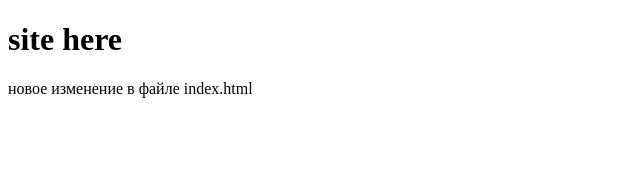
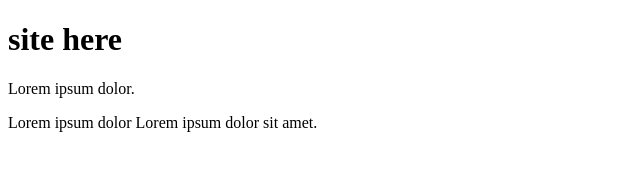
Before and after one commit to anterx/site, a plain HTML site: page index.html in a window 1280 px wide. Shown: the whole page, without its empty margins (0-640 px from the left). Drawn offline with Linux system fonts and the light colour scheme.

Commit message:
second commit

```diff
--- a/index.html
+++ b/index.html
@@ -7,6 +7,7 @@
 </head>
 <body>
 	<h1>site here</h1>
-	<p>новое  изменение в файле index.html</p>
+	<p>Lorem ipsum dolor.</p>
+	<p>Lorem ipsum dolor Lorem ipsum dolor sit amet.</p>
 </body>
 </html>
```
